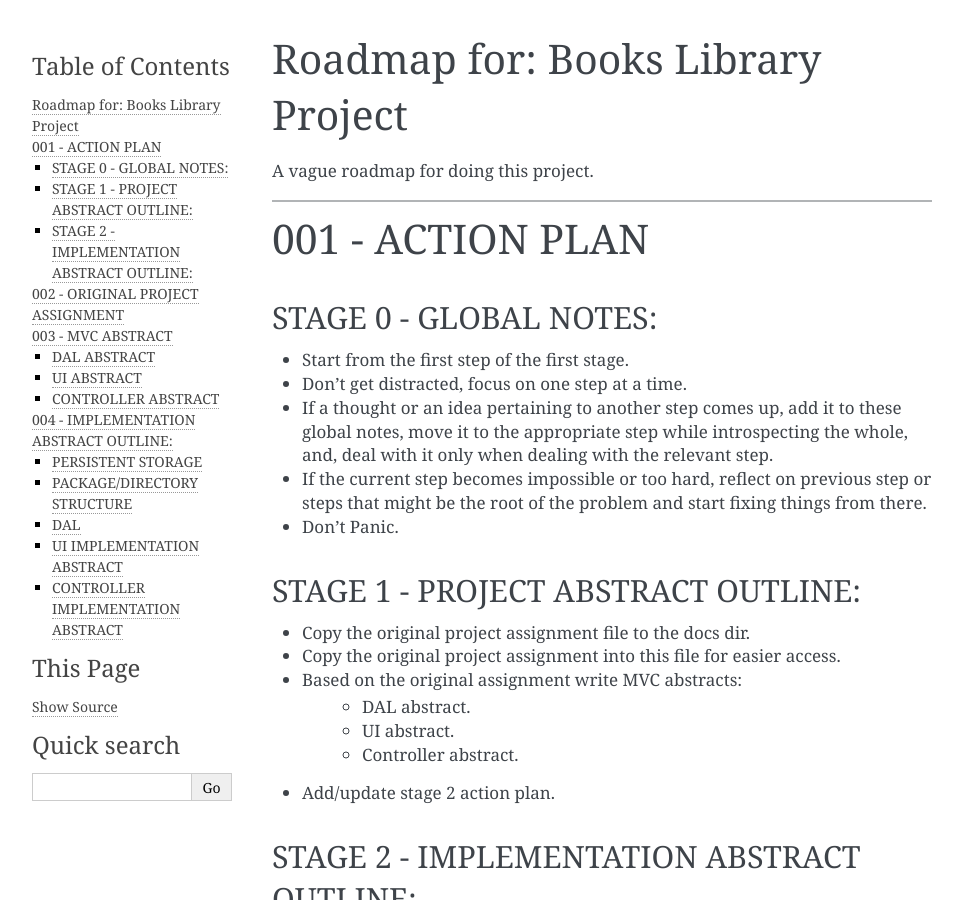
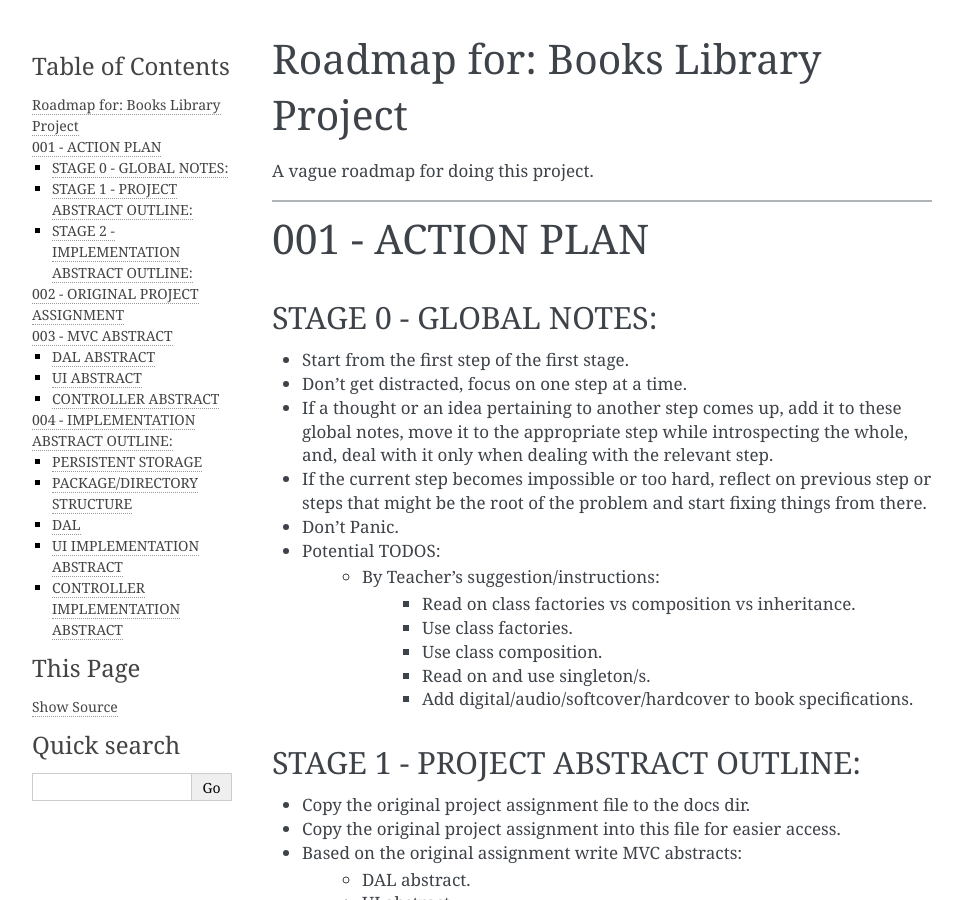
Before and after one commit to c-c-k/books-library, a Sphinx documentation site: the page built from docs/source/roadmap.rst, in a window 1280 px wide and 900 px high. Shown: the whole window, without its empty margins (148-1111 px from the left). Built offline with Sphinx 7.4.7, drawn with Linux system fonts in a browser that asks for light colours.

Commit message:
roadmap.rst: Added: STAGE 0 - potential todos: Teacher's suggestions/instructions.

```diff
--- a/docs/source/roadmap.rst
+++ b/docs/source/roadmap.rst
@@ -18,6 +18,13 @@ STAGE 0 - GLOBAL NOTES:
 * If a thought or an idea pertaining to another step comes up, add it to these global notes, move it to the appropriate step while introspecting the whole, and, deal with it only when dealing with the relevant step.
 * If the current step becomes impossible or too hard, reflect on previous step or steps that might be the root of the problem and start fixing things from there.
 * Don't Panic.
+* Potential TODOS:
+    * By Teacher's suggestion/instructions:
+        * Read on class factories vs composition vs inheritance.
+        * Use class factories.
+        * Use class composition.
+        * Read on and use singleton/s.
+        * Add digital/audio/softcover/hardcover to book specifications.
 
 STAGE 1 - PROJECT ABSTRACT OUTLINE:
 -----------------------------------
```
